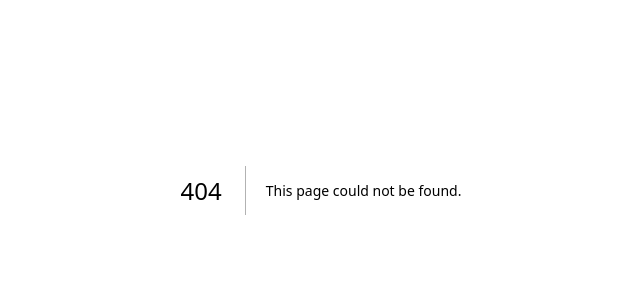
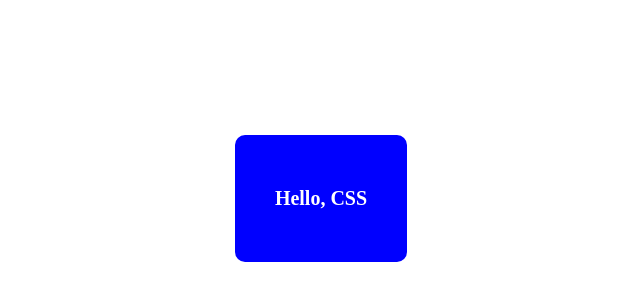
Before and after one commit to yicru/tsuqrea-lt_20230714, a Next.js app: page /css in a window 1280 px wide. Before the commit this address had no page. Shown: the part 210-510 px from the top of the page, without its empty margins (319-959 px from the left). Built offline with nearby package versions, Linux system fonts and the light colour scheme.

Commit message:
add: CSSPage

```diff
--- a/src/app/page.tsx
+++ b/src/app/page.tsx
@@ -41,50 +41,23 @@ export default function Home() {
       </div>
 
       <div className={styles.grid}>
+        <Link href="/css" className={styles.card}>
+          <h2>
+            CSS <span>-&gt;</span>
+          </h2>
+          <p>
+            Learn how to style Next.js apps using <code>css</code> files.
+          </p>
+        </Link>
+
         <Link href="/chakra" className={styles.card}>
           <h2>
             Chakra UI <span>-&gt;</span>
           </h2>
-          <p>Find in-depth information about Next.js features and API.</p>
+          <p>
+            Learn how to style Next.js apps using <code>Chakra UI</code>.
+          </p>
         </Link>
-
-        <a
-          href="https://nextjs.org/learn?utm_source=create-next-app&utm_medium=appdir-template&utm_campaign=create-next-app"
-          className={styles.card}
-          target="_blank"
-          rel="noopener noreferrer"
-        >
-          <h2>
-            Learn <span>-&gt;</span>
-          </h2>
-          <p>Learn about Next.js in an interactive course with&nbsp;quizzes!</p>
-        </a>
-
-        <a
-          href="https://vercel.com/templates?framework=next.js&utm_source=create-next-app&utm_medium=appdir-template&utm_campaign=create-next-app"
-          className={styles.card}
-          target="_blank"
-          rel="noopener noreferrer"
-        >
-          <h2>
-            Templates <span>-&gt;</span>
-          </h2>
-          <p>Explore the Next.js 13 playground.</p>
-        </a>
-
-        <a
-          href="https://vercel.com/new?utm_source=create-next-app&utm_medium=appdir-template&utm_campaign=create-next-app"
-          className={styles.card}
-          target="_blank"
-          rel="noopener noreferrer"
-        >
-          <h2>
-            Deploy <span>-&gt;</span>
-          </h2>
-          <p>
-            Instantly deploy your Next.js site to a shareable URL with Vercel.
-          </p>
-        </a>
       </div>
     </main>
   )
--- /dev/null
+++ b/src/pages/css/index.tsx
@@ -0,0 +1,13 @@
+import * as React from 'react'
+
+import './page.css'
+
+export default function CSSPage() {
+  return (
+    <div className={'page'}>
+      <div className={'card'}>
+        <p>Hello, CSS</p>
+      </div>
+    </div>
+  )
+}
--- /dev/null
+++ b/src/pages/css/page.css
@@ -0,0 +1,18 @@
+.page {
+  height: 100vh;
+  display: flex;
+  justify-content: center;
+  align-items: center;
+}
+
+.card {
+  background-color: blue;
+  padding: 32px 40px;
+  border-radius: 10px;
+}
+
+.card p {
+  color: white;
+  font-size: 20px;
+  font-weight: bold;
+}
```
